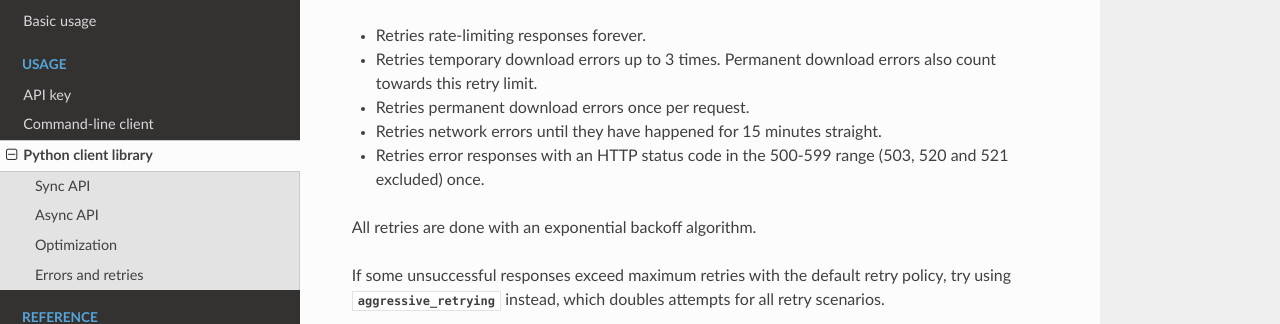
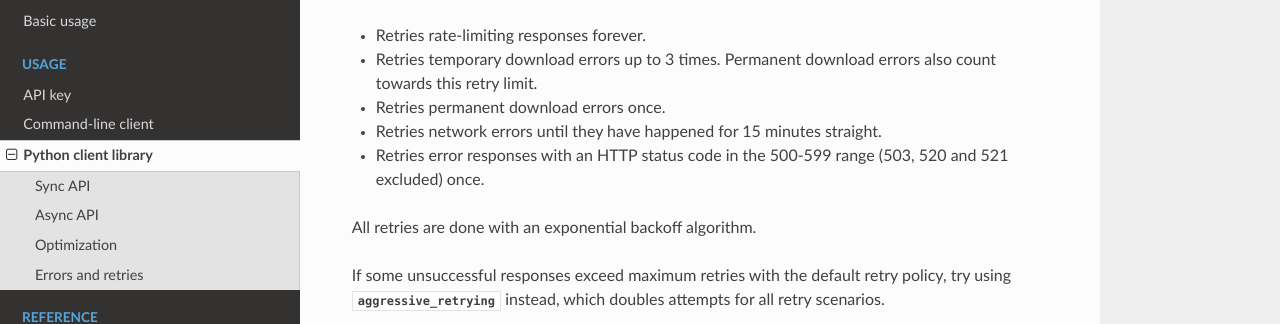
Before and after one commit to zytedata/python-zyte-api, a Sphinx documentation site: the page built from docs/use/api.rst, in a window 1280 px wide and 900 px high, scrolled down 2385 px. Shown: the part 160-484 px from the top of the window. Built offline with Sphinx 7.4.7 and the Read the Docs theme 3.1.0, drawn with Linux system fonts in a browser that asks for light colours.

```diff
--- a/docs/use/api.rst
+++ b/docs/use/api.rst
@@ -156,7 +156,7 @@ following for each request:
     up to 3 times. :ref:`Permanent download errors
     <zapi-permanent-download-errors>` also count towards this retry limit.
 
--   Retries permanent download errors once per request.
+-   Retries permanent download errors once.
 
 -   Retries network errors until they have happened for 15 minutes straight.
 
```
